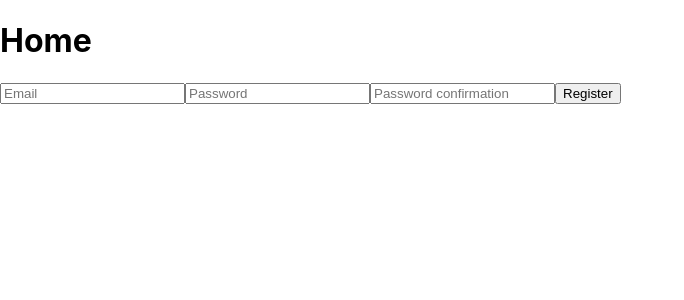
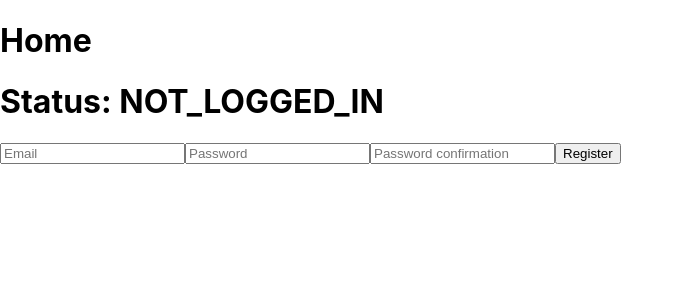
Before and after one commit to jro31/react-auth-app, a React (Create React App) app: page / in a window 1280 px wide. Shown: the top 300 px of the page, without its empty margins (0-684 px from the left). Built offline with nearby package versions, Linux system fonts and the light colour scheme.

Commit message:
Add a 'loggedInStatus' state, and receive this in the 'Home' and 'Dashboard' components

```diff
--- a/src/App.js
+++ b/src/App.js
@@ -1,14 +1,26 @@
+import { useState } from 'react';
 import { BrowserRouter, Switch, Route } from 'react-router-dom';
 import Dashboard from './components/Dashboard';
 import Home from './components/Home';
 
 const App = () => {
+  const [loggedInStatus, setLoggedInStatus] = useState('NOT_LOGGED_IN');
+  const [user, setUser] = useState({});
+
   return (
     <div>
       <BrowserRouter>
         <Switch>
-          <Route exact path={'/'} component={Home} />
-          <Route exact path={'/dashboard'} component={Dashboard} />
+          <Route
+            exact
+            path={'/'}
+            render={props => <Home {...props} loggedInStatus={loggedInStatus} />}
+          />
+          <Route
+            exact
+            path={'/dashboard'}
+            render={props => <Dashboard {...props} loggedInStatus={loggedInStatus} />}
+          />
         </Switch>
       </BrowserRouter>
     </div>
--- a/src/components/Dashboard.js
+++ b/src/components/Dashboard.js
@@ -1,7 +1,8 @@
-const Dashboard = () => {
+const Dashboard = props => {
   return (
     <div>
       <h1>Dashboard</h1>
+      <h1>Status: {props.loggedInStatus}</h1>
     </div>
   );
 };
--- a/src/components/Home.js
+++ b/src/components/Home.js
@@ -1,9 +1,10 @@
 import Registration from './auth/Registration';
 
-const Home = () => {
+const Home = props => {
   return (
     <div>
       <h1>Home</h1>
+      <h1>Status: {props.loggedInStatus}</h1>
       <Registration />
     </div>
   );
```
